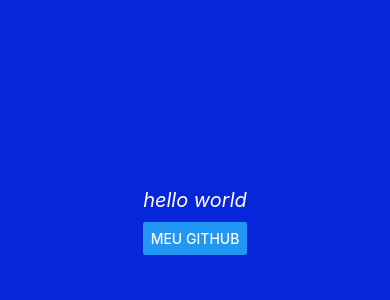
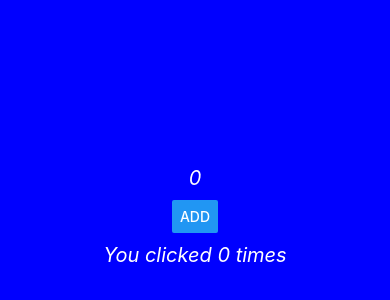
Before and after one commit to JulioVianaDev/expo-project, a React Native app: screen / in a window 390 px wide. Shown: the part 206-506 px from the top of the page. Built offline with nearby package versions, Linux system fonts and the light colour scheme.

Commit message:
exercicio de botao contador

```diff
--- a/App.js
+++ b/App.js
@@ -1,17 +1,23 @@
-import React from 'react';
+import React, { useState } from 'react';
 import {
   StyleSheet,
   View,
   Text,
   Button,
-  Linking,
 } from 'react-native';
 
 const App = () => {
+  const [counter, setCounter] = useState(0);
+
+  const onClickHandler = () => {
+    setCounter(counter + 1)
+  }
+
   return (
     <View style={styles.body}>
-      <Text style={styles.text}>hello world</Text>
-      <Button title='meu github' onPress={()=>{Linking.openURL('https://github.com/juliovianadev')}}></Button>
+      <Text style={styles.text}>{counter * 5}</Text>
+      <Button title='Add' onPress={onClickHandler}></Button>
+      <Text style={styles.text}>You clicked {counter} times</Text>
     </View>
   );
 };
@@ -19,19 +25,16 @@
 const styles = StyleSheet.create({
   body: {
     flex: 1,
-    backgroundColor: '#0726D9',
+    backgroundColor: '#0000ff',
     alignItems: 'center',
     justifyContent: 'center',
   },
   text: {
     color: '#ffffff',
     fontSize: 20,
-    fontStyle:'italic',
+    fontStyle: 'italic',
     margin: 10,
   },
-  button:{
-    backgroundColor:""
-  }
 });
 
 export default App;
```
